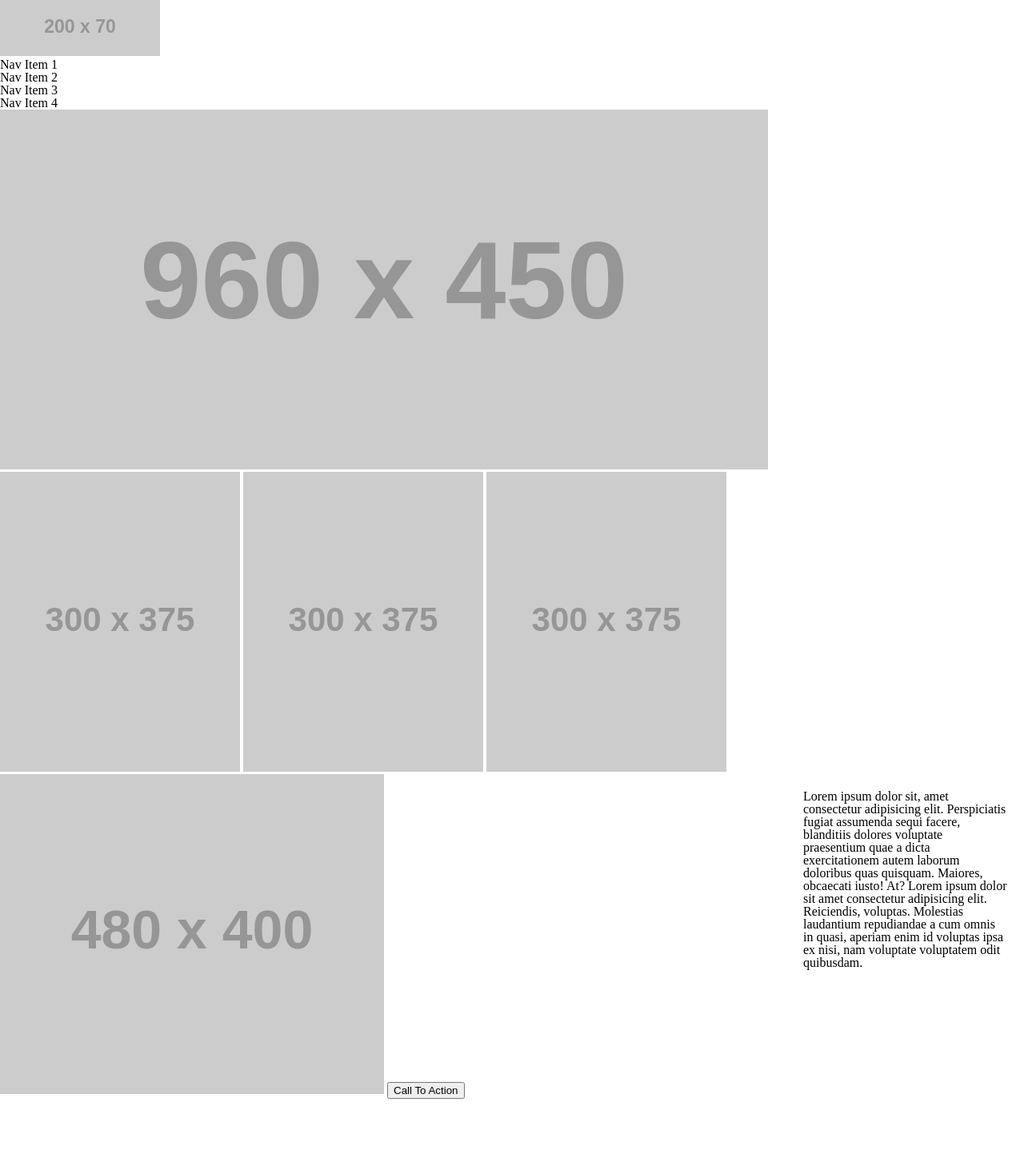
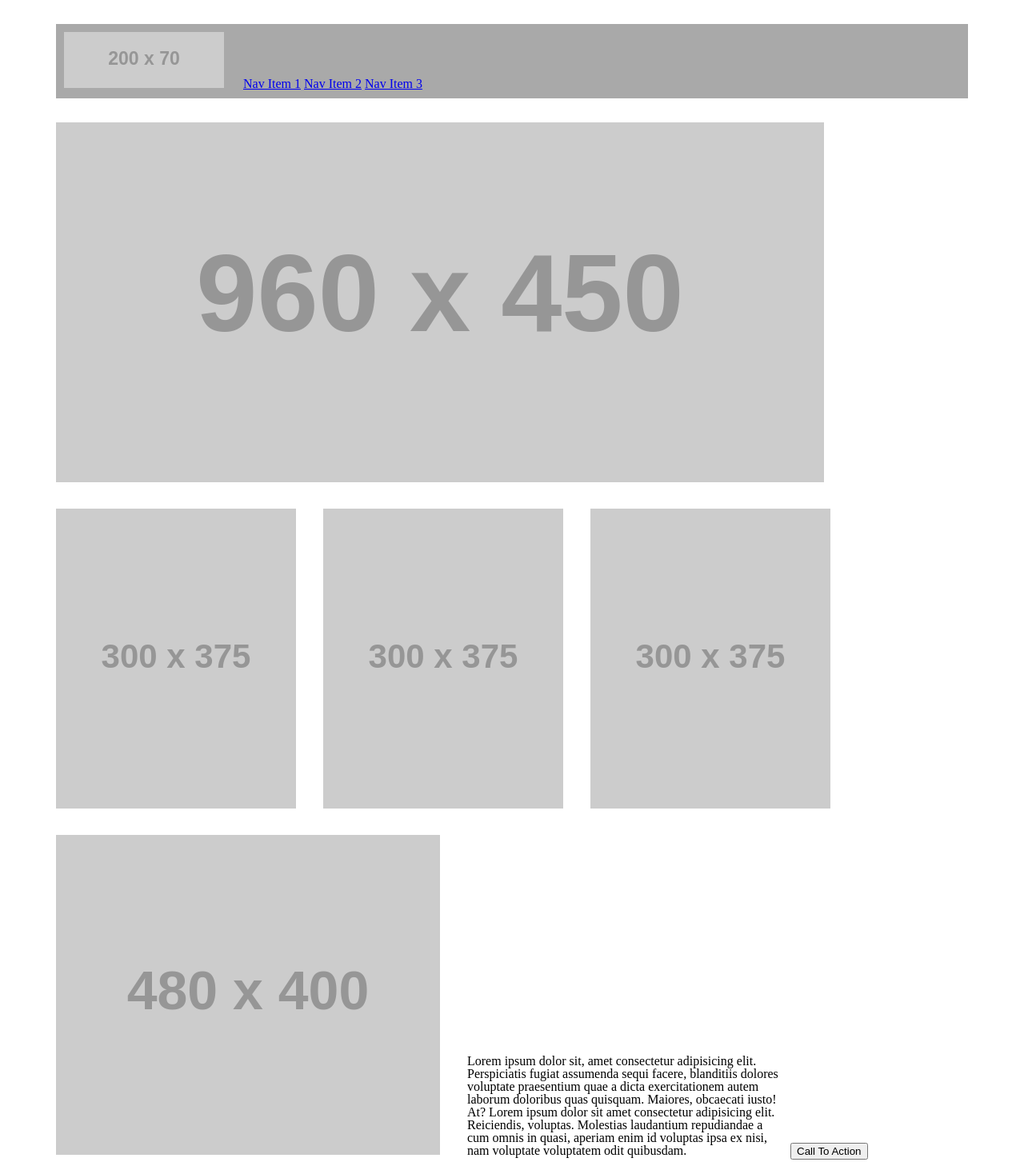
Before and after one commit to JSchnoebe/wireframe-exercise, a plain HTML site: page index.html in a window 1280 px wide. Shown: the top 1453 px of the page at 80% size. Before the commit the page ends 1374 px from the top, so only its background shows below. Drawn offline with Linux system fonts and the light colour scheme; placeholder pictures from the web are drawn by us.

Commit message:
Added margins and aligned text.

```diff
--- a/index.html
+++ b/index.html
@@ -10,15 +10,18 @@
         <link rel="stylesheet" href="reset.css">
         <link rel="stylesheet" href="style.css">
     </head>
-    <header>
-        <img src="https://placehold.it/200x70/ddd" alt="logo">
-        <nav>Nav Item 1</nav>
-        <nav>Nav Item 2</nav>
-        <nav>Nav Item 3</nav>
-        <nav>Nav Item 4</nav>
-    </header>
 
     <body>
+
+        <header>
+            <img src="https://placehold.it/200x70/ddd" alt="logo">
+            <nav>
+                <a href="#">Nav Item 1</a>
+                <a href="#">Nav Item 2</a>
+                <a href="#">Nav Item 3</a>
+            </nav>
+        </header>
+
         <section>
             <h1>
         <img src="https://placehold.it/960x450/ddd" alt="heroImage">
@@ -30,7 +33,7 @@
         <section id="secBanner">
         <img src="https://placehold.it/480x400/ddd" alt="secBanner">
         <p>Lorem ipsum dolor sit, amet consectetur adipisicing elit. Perspiciatis fugiat assumenda sequi facere, blanditiis dolores voluptate praesentium quae a dicta exercitationem autem laborum doloribus quas quisquam. Maiores, obcaecati iusto! At? Lorem ipsum dolor sit amet consectetur adipisicing elit. Reiciendis, voluptas. Molestias laudantium repudiandae a cum omnis in quasi, aperiam enim id voluptas ipsa ex nisi, nam voluptate voluptatem odit quibusdam.</p>
-        <button id="callToAction">Call To Action</button>
+        <button>Call To Action</button>
         </section>
 
     <footer></footer>
--- a/style.css
+++ b/style.css
@@ -1,7 +1,54 @@
 #secBanner p {
-    float: right;
-    display: block;
-    margin: 20px;
-    width: 20%
+    /* float: right;
+    display: block; */
+    display:inline-block;
+    margin-left: 30px;
+    width: 400px;
 
 }
+
+h1 {
+    margin: 30px;
+    margin-bottom: 0;
+}
+
+img:nth-child(2) {
+    margin: 30px;
+    margin-right: 0;
+}
+
+img:nth-child(3) {
+    margin: 30px;
+    margin-right: 0;
+}
+
+img:nth-child(4) {
+    margin: 30px;
+}
+
+
+header {
+    margin: 30px;
+    background-color: darkgray;
+    padding: 10px
+}
+
+nav {
+    display:inline-block;
+    margin-left: 20px;
+}
+
+#secBanner {
+    margin: 30px;
+    margin-top: 0;
+}
+
+body {
+    width: 1200px;
+    margin: 0 auto;
+}
+
+footer {
+    background-color: darkgray;
+    height: 250px;
+}
```
